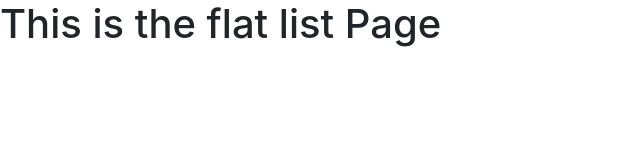
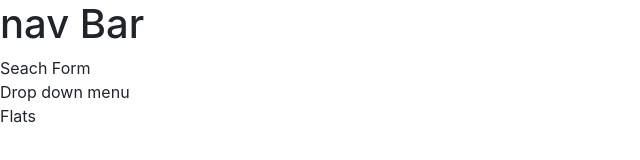
Before and after one commit to kdauer/craigslist-app, a plain HTML site: page list.html in a window 1280 px wide. Shown: the whole page, without its empty margins (0-640 px from the left). Drawn offline with nearby package versions, Linux system fonts and the light colour scheme.

Commit message:
list html update

```diff
--- a/list.html
+++ b/list.html
@@ -8,7 +8,12 @@
     <link rel="stylesheet" href="./styles/styles.css" />
   </head>
   <body>
-    <div><h1>This is the flat list Page</h1></div>
+    <div class="body-container">
+        <div class="nav-bar"><h1>nav Bar</h1></div>
+        <div class="search-form">Seach Form</div>
+        <div class="sort-drop-down">Drop down menu</div>
+        <div class="listings">Flats</div>
+    </div>
     <script src="./scripts/script.js"></script>
     <script src="https://code.jquery.com/jquery-3.3.1.slim.min.js" integrity="sha384-q8i/X+965DzO0rT7abK41JStQIAqVgRVzpbzo5smXKp4YfRvH+8abtTE1Pi6jizo" crossorigin="anonymous"></script>
     <script src="https://cdnjs.cloudflare.com/ajax/libs/popper.js/1.14.7/umd/popper.min.js" integrity="sha384-UO2eT0CpHqdSJQ6hJty5KVphtPhzWj9WO1clHTMGa3JDZwrnQq4sF86dIHNDz0W1" crossorigin="anonymous"></script>
```
Also changed, not shown: index.html (line endings or trailing spaces).
